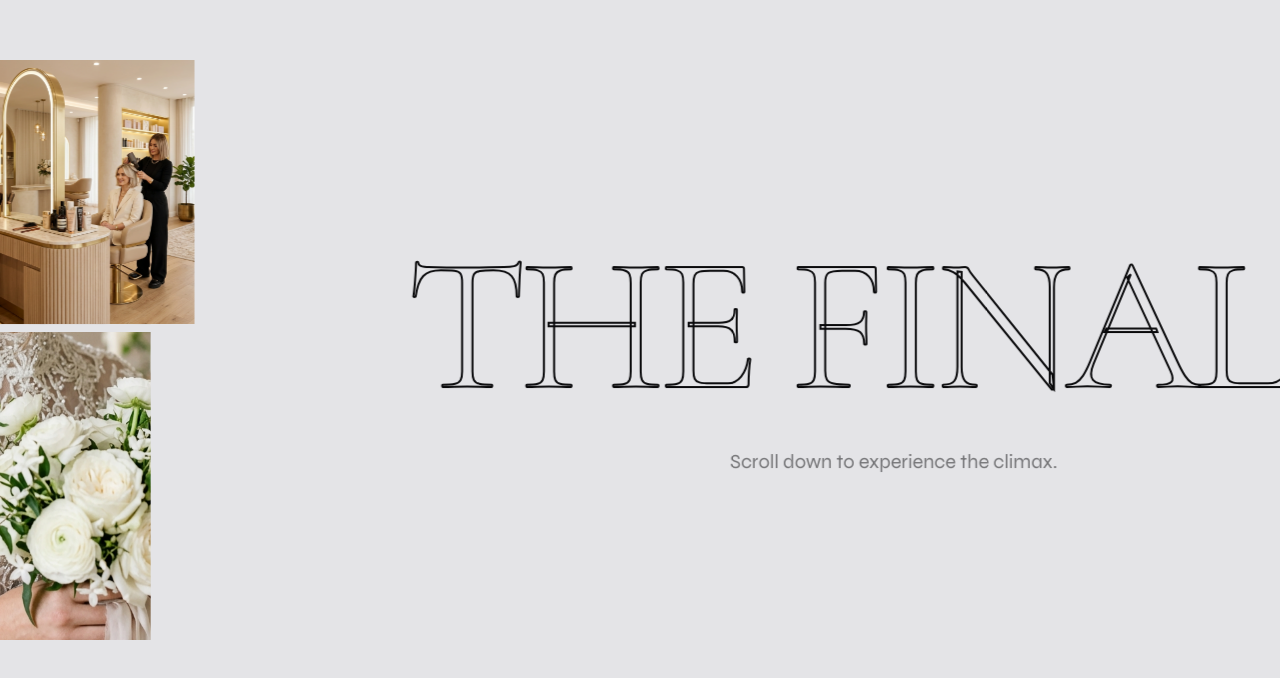
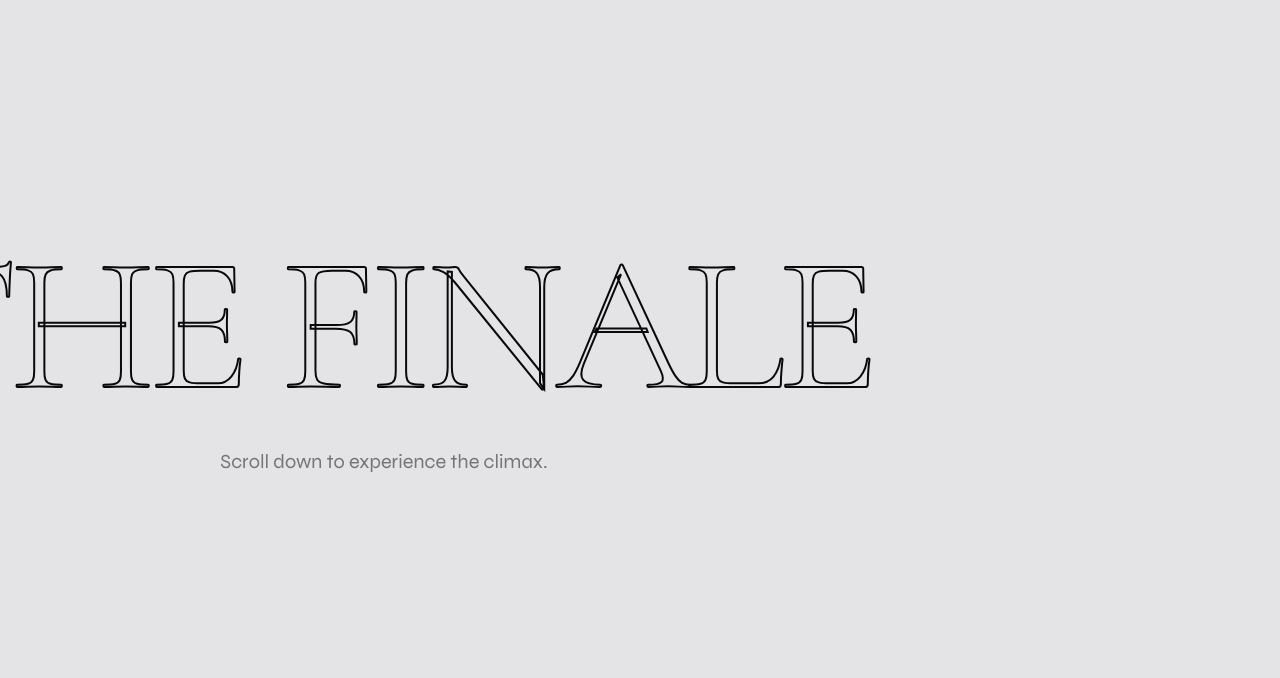
Before and after one commit to harrynaveen8-crypto/aura-salon-bridal, a React (Vite) app: page / in a window 1280 px wide. Shown: the part 2967-3645 px from the top of the page. Built offline with nearby package versions, Linux system fonts and the light colour scheme.

Commit message:
V16: Engineered severe horizontal-to-vertical scroll impact. Added a 'dead zone' where THE FINALE screen remains completely fixed while the user scrolls, building immense tension before the vertical drop.

```diff
--- a/src/index.css
+++ b/src/index.css
@@ -193,7 +193,7 @@ img { max-width: 100%; display: block; }
 .luxury-input:focus, .luxury-input:hover { border-bottom-color: var(--color-text); }
 .luxury-input::placeholder { color: rgba(0,0,0,0.4); letter-spacing: 2px; font-size: 0.8rem; }
 
-.horizontal-section-container { position: relative; height: 400vh; background: var(--color-secondary); z-index: 10; }
+.horizontal-section-container { position: relative; height: 500vh; background: var(--color-secondary); z-index: 10; }
 .horizontal-sticky { position: sticky; top: 0; left: 0; height: 100vh; width: 100vw; overflow: hidden; }
 .horizontal-track { display: flex; height: 100%; width: 400vw; will-change: transform; }
 .horizontal-panel { width: 100vw; height: 100vh; display: flex; align-items: center; justify-content: center; padding: 0 8vw; position: relative; }
--- a/src/pages/Home.jsx
+++ b/src/pages/Home.jsx
@@ -43,7 +43,7 @@ const Home = ({ setTheme, revealImage, setRevealImage }) => {
   const { scrollYProgress: horizontalScroll } = useScroll({ target: horizontalRef });
   const smoothHorizontal = useSpring(horizontalScroll, { stiffness: 100, damping: 30, restDelta: 0.001 });
   // Adjusted horizontal tracking to give more tension at the end before dropping to the footer
-  const xTransform = useTransform(smoothHorizontal, [0, 1], ["0%", "-80%"]);
+  const xTransform = useTransform(smoothHorizontal, [0, 0.8, 1], ["0%", "-80%", "-80%"]);
   const imageParallax = useTransform(smoothHorizontal, [0, 1], ["-15%", "15%"]);
 
   return (
```
